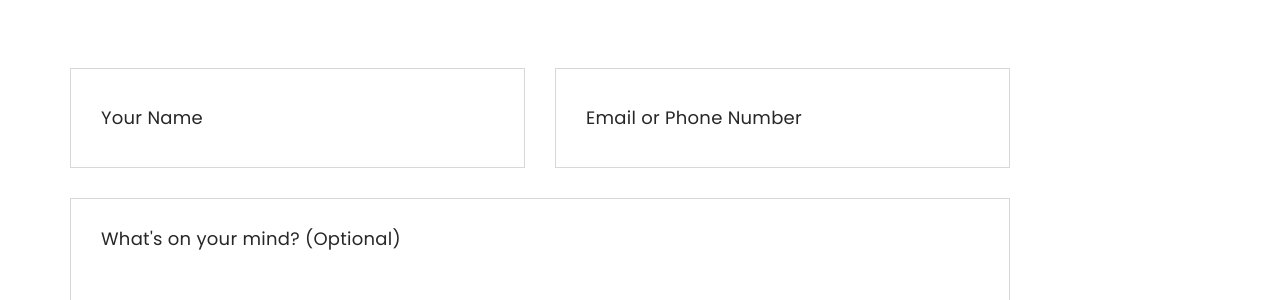
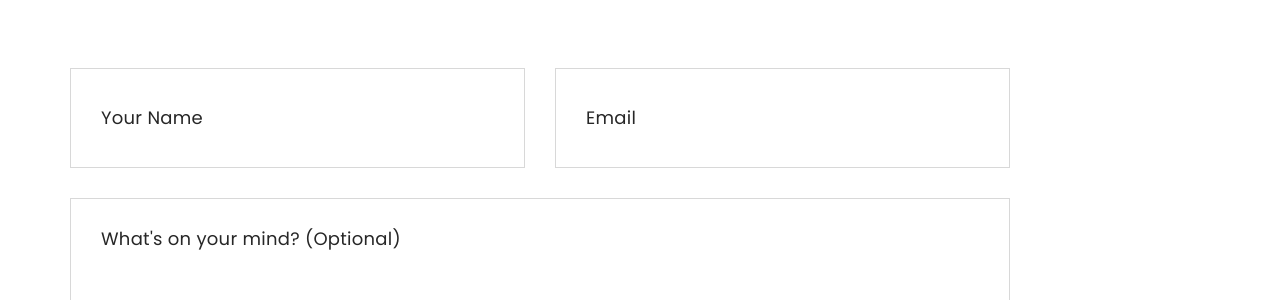
Before and after one commit to OrbitCloud/orbitcloud.github.io, a Jekyll site: the page built from index.md, in a window 1280 px wide. Shown: the part 2515-2815 px from the top of the page. Built offline with Jekyll 4.4.1, drawn with Linux system fonts in a browser that asks for light colours.

Commit message:
Remove phone number from contact form

```diff
--- a/_includes/contact/contact.html
+++ b/_includes/contact/contact.html
@@ -19,7 +19,7 @@
 							</div>
 							<div class="col col-lg-6">
 								<div class="form_item wow fadeInUp2" data-wow-delay=".3s">
-									<input type="email" name="email" placeholder="Email or Phone Number">
+									<input type="email" name="email" placeholder="Email">
 								</div>
 							</div>
 						</div>
```
